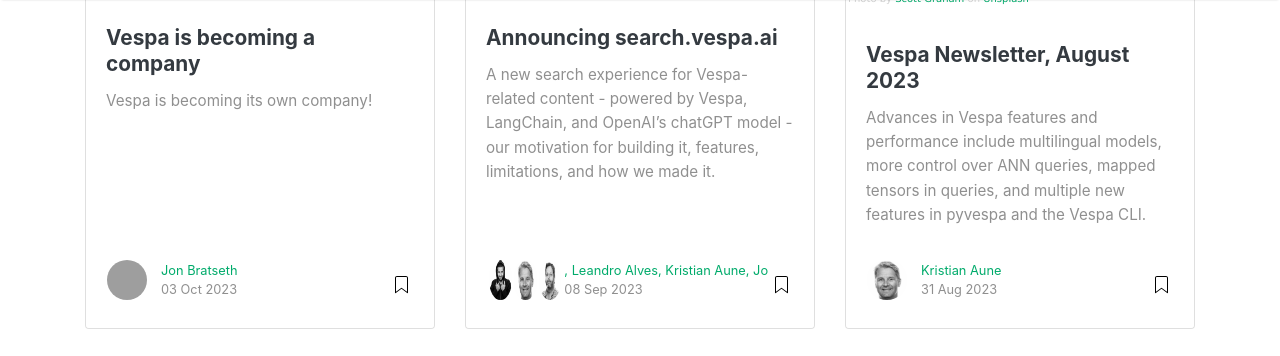
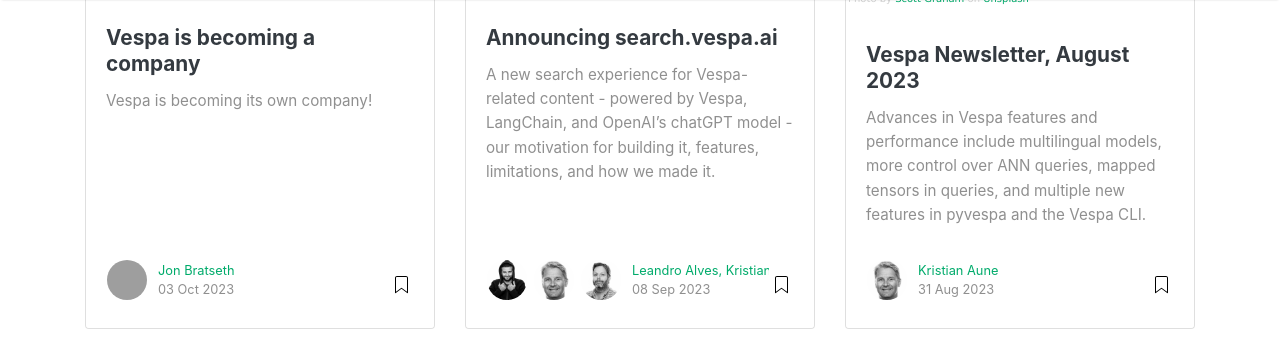
Before and after one commit to vespa-engine/blog, a Jekyll site: the page built from index.html, in a window 1280 px wide and 1400 px high, scrolled down 532 px, cut to the strip 0-356 px from the top of the window. Built offline with Jekyll 4.4.1, drawn with Linux system fonts in a browser that asks for light colours; nearby versions of some CDN libraries; the list of posts is cut into pages by our own code; grey boxes are pictures that could not be loaded.

Commit message:
Handle incorrect author references and improve rendering

```diff
--- a/_includes/postbox.html
+++ b/_includes/postbox.html
@@ -36,23 +36,26 @@
                 {% assign author_ids = post.author | split: " " %}
                 {% for author_id in author_ids %}
                     {% assign author = site.authors[author_id] %}
-                    {% assign authors = authors | push: author %}
+                    {% if author != nil %}
+                        {% assign authors = authors | push: author %}
+                    {% endif %}
                 {% endfor %}
 
                 <table><tr>
                 {% for author in authors %}
+                {% if author.avatar %}
                 <td>
-                {% if author.avatar %}
                 <img class="author-thumb" src="{{ author.avatar }}" alt="{{ author.display_name }}">
                 {% elsif author.gravatar %}
                 <img class="author-thumb" src="https://www.gravatar.com/avatar/{{ author.gravatar }}?s=250&d=mm&r=x" alt="{{ author.display_name }}">
+                </td>
                 {% endif %}
-                </td>
                 {% endfor %}
                 </tr></table>
                 </span>
                 <span class="author-meta">
-                <span class="post-name"><a target="_blank" href="{{ author.web }}">{{ authors | map: "display_name" | array_to_sentence_string }}</a></span><br/>
+                {% assign authorsstring = authors | map: "display_name" | array_to_sentence_string %}
+                <span class="post-name"><a target="_blank" href="{{ author.web }}" title="{{ authorsstring }}">{{ authorsstring }}</a></span><br/>
                 {% endif %}
                 <span class="post-date">{{ post.date | date_to_string }}</span>
                 </span>
--- a/assets/css/screen.css
+++ b/assets/css/screen.css
@@ -179,8 +179,9 @@
 .author-thumb {
     width: 40px;
     height: 40px;
-    margin-right: 13px;
+    margin-right: 5px;
     border-radius: 100%;
+    max-width: none;
 }
 
 .post-top-meta {
@@ -217,6 +218,7 @@
     white-space: nowrap !important;
     text-overflow: ellipsis !important;
     overflow: hidden !important;
+    margin-left: 5px;
 }
 
 span.post-name,
```
Also changed, not shown: blogposts.yml (+7 -1 lines).
